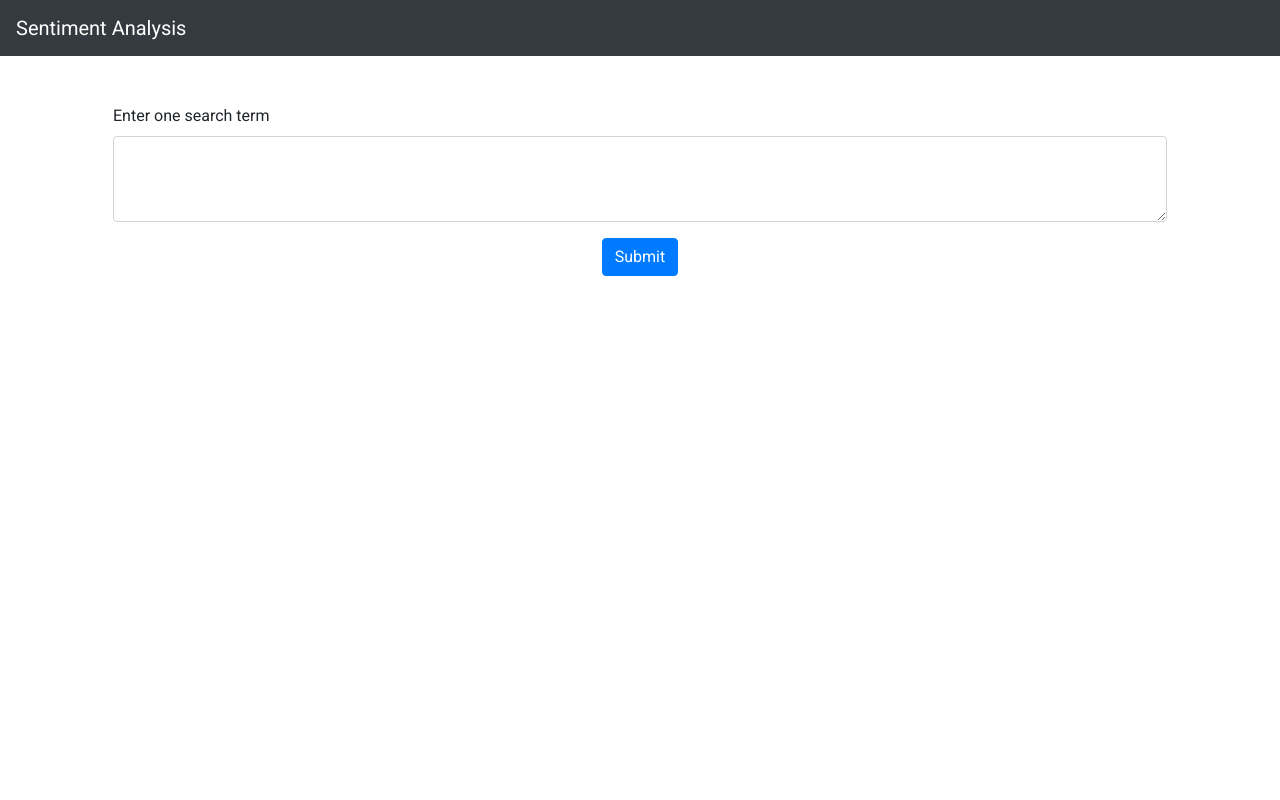
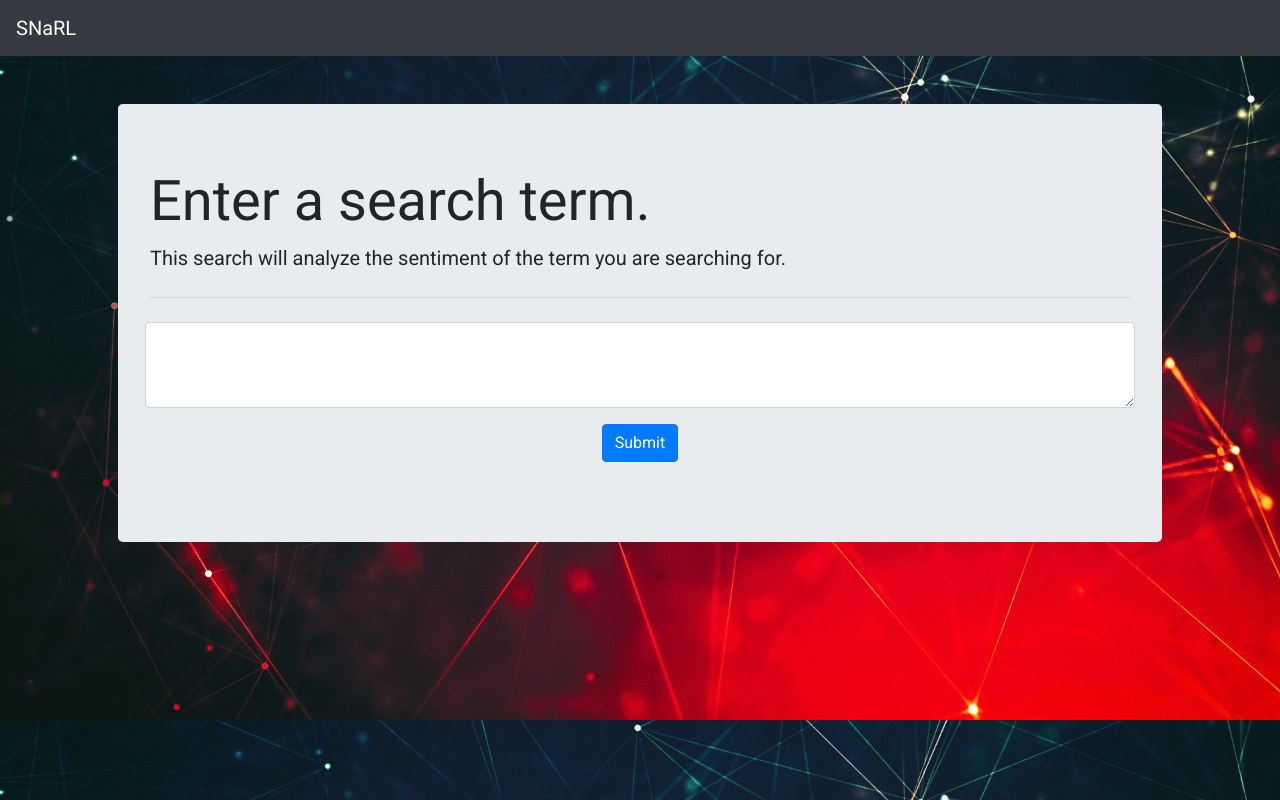
Before and after one commit to scott-m-king/Sentiment-Analyzer, a Flask app: page / in a window 1280 px wide. Run offline with Flask 2, Linux system fonts and the light colour scheme; some libraries are stand-ins or nearby versions.

Commit message:
Made things prettier

```diff
--- a/static/style.css
+++ b/static/style.css
@@ -1,3 +1,12 @@
 html * {
     font-family: 'Roboto', sans-serif;
 }
+
+body {
+    background-image: url(background.jpg);
+    background-size: cover;
+}
+
+.white-font {
+    color: white;
+}
--- a/templates/index.html
+++ b/templates/index.html
@@ -6,10 +6,13 @@
 
 {% block main %}
 
+    <div class="jumbotron">
+        <h1 class="display-4">Enter a search term.</h1>
+        <p class="lead">This search will analyze the sentiment of the term you are searching for.</p>
+        <hr class="my-4">
         <form action="/" method="post" class="needs-validation">
             <div class="form-group">
                 <div class="form-row">
-                <label for="searchTerms">Enter one search term</label>
                     <textarea class="form-control" name="searchTerms" id="searchTerms" rows="3" required></textarea>
                 </div>
             </div>
@@ -20,6 +23,9 @@
                     </div>
                 </div>
             </div>
+    </div>
+
+
     </form>
 
     <script>
--- a/templates/layout.html
+++ b/templates/layout.html
@@ -6,8 +6,9 @@
     <meta name="viewport" content="width=device-width, initial-scale=1, shrink-to-fit=no">
 
     <!-- Bootstrap CSS -->
-    <link rel="stylesheet" href="https://stackpath.bootstrapcdn.com/bootstrap/4.4.1/css/bootstrap.min.css" integrity="sha384-Vkoo8x4CGsO3+Hhxv8T/Q5PaXtkKtu6ug5TOeNV6gBiFeWPGFN9MuhOf23Q9Ifjh" crossorigin="anonymous">
-    <link href="/static/style.css" rel="stylesheet">
+    <link rel="stylesheet" href="https://stackpath.bootstrapcdn.com/bootstrap/4.4.1/css/bootstrap.min.css"
+          integrity="sha384-Vkoo8x4CGsO3+Hhxv8T/Q5PaXtkKtu6ug5TOeNV6gBiFeWPGFN9MuhOf23Q9Ifjh" crossorigin="anonymous">
+    <link href="../static/style.css" rel="stylesheet">
     <link href="https://fonts.googleapis.com/css?family=Roboto&display=swap" rel="stylesheet">
 
     <title>Sentiment Analysis</title>
@@ -16,14 +17,20 @@
 <body>
 
 <nav class="navbar navbar-dark bg-dark">
-        <a class="navbar-brand" href="/">Sentiment Analysis</a>
+    <a class="navbar-brand" href="/">SNaRL</a>
 </nav>
 
 <!-- Optional JavaScript -->
 <!-- jQuery first, then Popper.js, then Bootstrap JS -->
-    <script src="https://code.jquery.com/jquery-3.4.1.slim.min.js" integrity="sha384-J6qa4849blE2+poT4WnyKhv5vZF5SrPo0iEjwBvKU7imGFAV0wwj1yYfoRSJoZ+n" crossorigin="anonymous"></script>
-    <script src="https://cdn.jsdelivr.net/npm/popper.js@1.16.0/dist/umd/popper.min.js" integrity="sha384-Q6E9RHvbIyZFJoft+2mJbHaEWldlvI9IOYy5n3zV9zzTtmI3UksdQRVvoxMfooAo" crossorigin="anonymous"></script>
-    <script src="https://stackpath.bootstrapcdn.com/bootstrap/4.4.1/js/bootstrap.min.js" integrity="sha384-wfSDF2E50Y2D1uUdj0O3uMBJnjuUD4Ih7YwaYd1iqfktj0Uod8GCExl3Og8ifwB6" crossorigin="anonymous"></script>
+<script src="https://code.jquery.com/jquery-3.4.1.slim.min.js"
+        integrity="sha384-J6qa4849blE2+poT4WnyKhv5vZF5SrPo0iEjwBvKU7imGFAV0wwj1yYfoRSJoZ+n"
+        crossorigin="anonymous"></script>
+<script src="https://cdn.jsdelivr.net/npm/popper.js@1.16.0/dist/umd/popper.min.js"
+        integrity="sha384-Q6E9RHvbIyZFJoft+2mJbHaEWldlvI9IOYy5n3zV9zzTtmI3UksdQRVvoxMfooAo"
+        crossorigin="anonymous"></script>
+<script src="https://stackpath.bootstrapcdn.com/bootstrap/4.4.1/js/bootstrap.min.js"
+        integrity="sha384-wfSDF2E50Y2D1uUdj0O3uMBJnjuUD4Ih7YwaYd1iqfktj0Uod8GCExl3Og8ifwB6"
+        crossorigin="anonymous"></script>
 
 <main class="container p-5">
     {% block main %}{% endblock %}
```
Also changed, not shown: templates/results.html (+24 -11 lines), static/background.jpg (added), static/bar_1578854290.png (deleted), static/bar_1578854312.png (deleted), static/bar_1578854508.png (deleted), static/bar_1578856630.png (added), static/bar_1578856703.png (added), static/bar_1578856716.png (added), static/pie_1578854290.png (deleted), static/pie_1578854508.png (deleted), static/pie_1578856631.png (renamed from static/pie_1578854312.png), static/pie_1578856704.png (added), static/pie_1578856716.png (added). Lines whose indentation alone changed are shown as unchanged.
